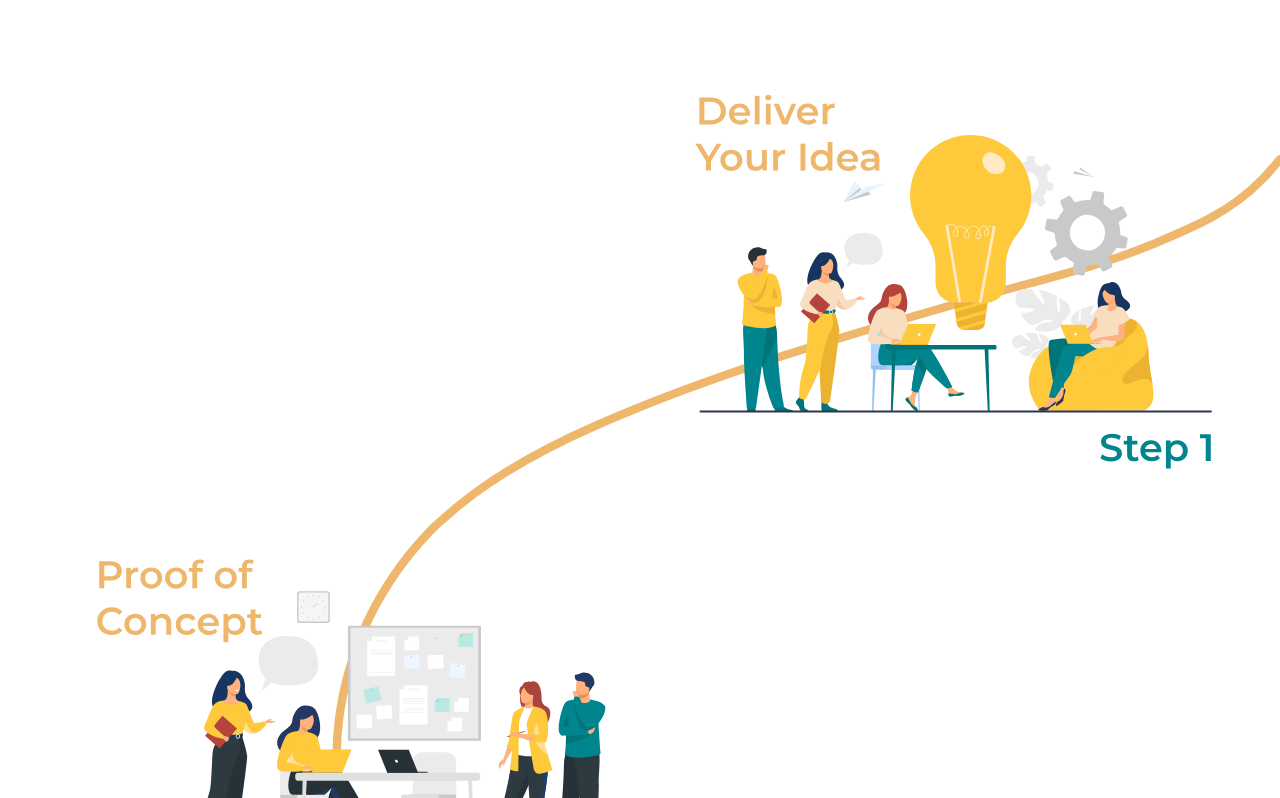
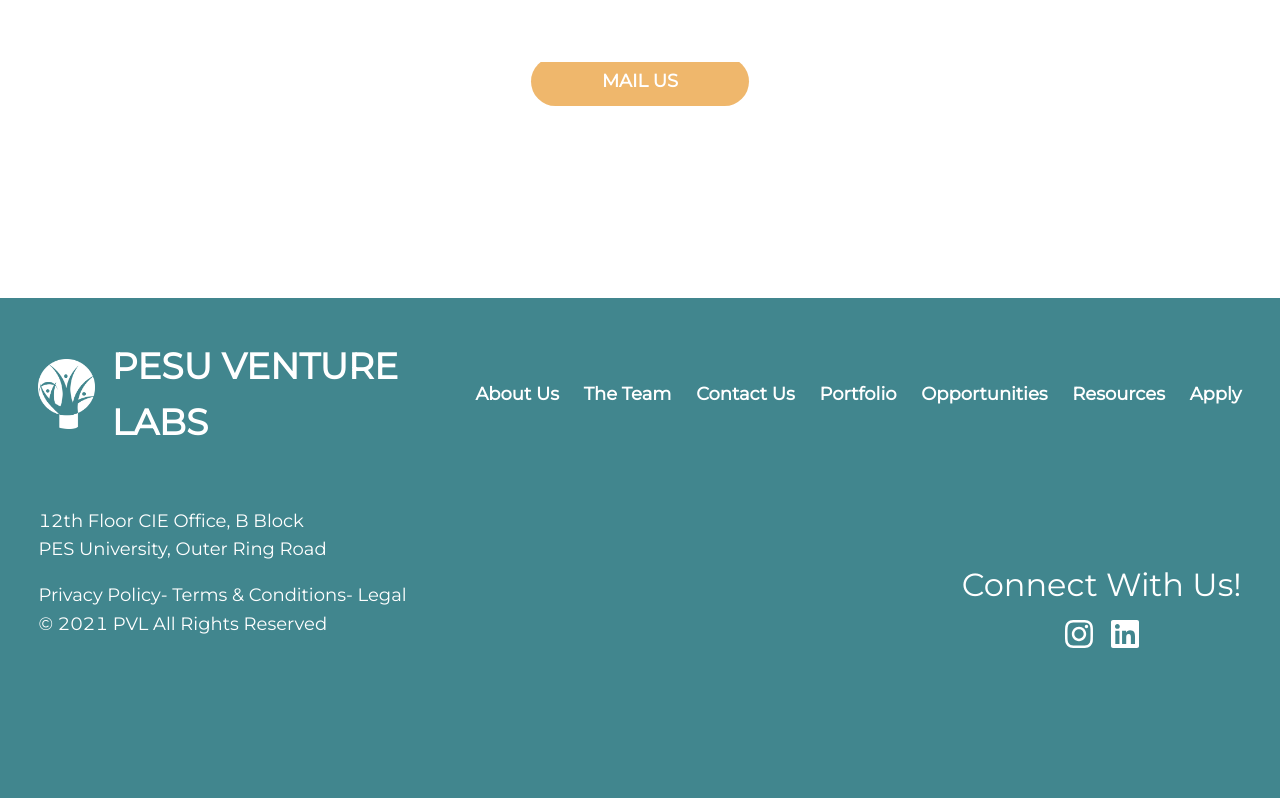
Before and after one commit to pesuventurelab/pvl-frontend, a React (Create React App) app: page /#/opportunities in a window 1280 px wide. Before the commit this address led to /#/. Shown: the part 3138-3936 px from the top of the page. Built offline with nearby package versions, Linux system fonts and the light colour scheme.

Commit message:
Using hash router

```diff
--- a/src/App.js
+++ b/src/App.js
@@ -1,6 +1,7 @@
 import "antd/dist/antd.css";
 
-import { BrowserRouter, Route, Switch } from "react-router-dom";
+import { Route, Switch } from "react-router-dom";
+import { HashRouter as Router } from 'react-router-dom'
 
 // IMPORT PAGES HERE
 import HomePage from "./Pages/HomePage/HomePage";
@@ -29,7 +30,7 @@
 
   return (
     <div>
-      <BrowserRouter>
+      <Router>
         <NavbarComponent />
         <Switch>
           <Route exact path="/" component={HomePage} />
@@ -42,9 +43,9 @@
           <Route exact path="/contactus" component={ContactUsPage} />
           <Route exact path="/apply" component={ApplyPage} />
           <Route exact path="/testpage" component={TestPage} />
-          <Route exact path="/*" component={NotFoundPage} />
+          <Route exact path="/*" component={NotFoundPage} status={404} />
         </Switch>
-      </BrowserRouter>
+      </Router>
     </div>
   );
 }
--- a/src/Config/Config.js
+++ b/src/Config/Config.js
@@ -1,5 +1,5 @@
 /* DEVELOPMENT  CONFIGURATION*/
-export let websiteBaseURL = "http://localhost:3000/";
+// export let websiteBaseURL = "http://localhost:3000/";
 
 /* PRODUCTION  CONFIGURATION*/
-// export let websiteBaseURL = "https://www.pesuventurelabs.com/";
+export let websiteBaseURL = "https://pesuventurelab.github.io/pvl-frontend/";
```
